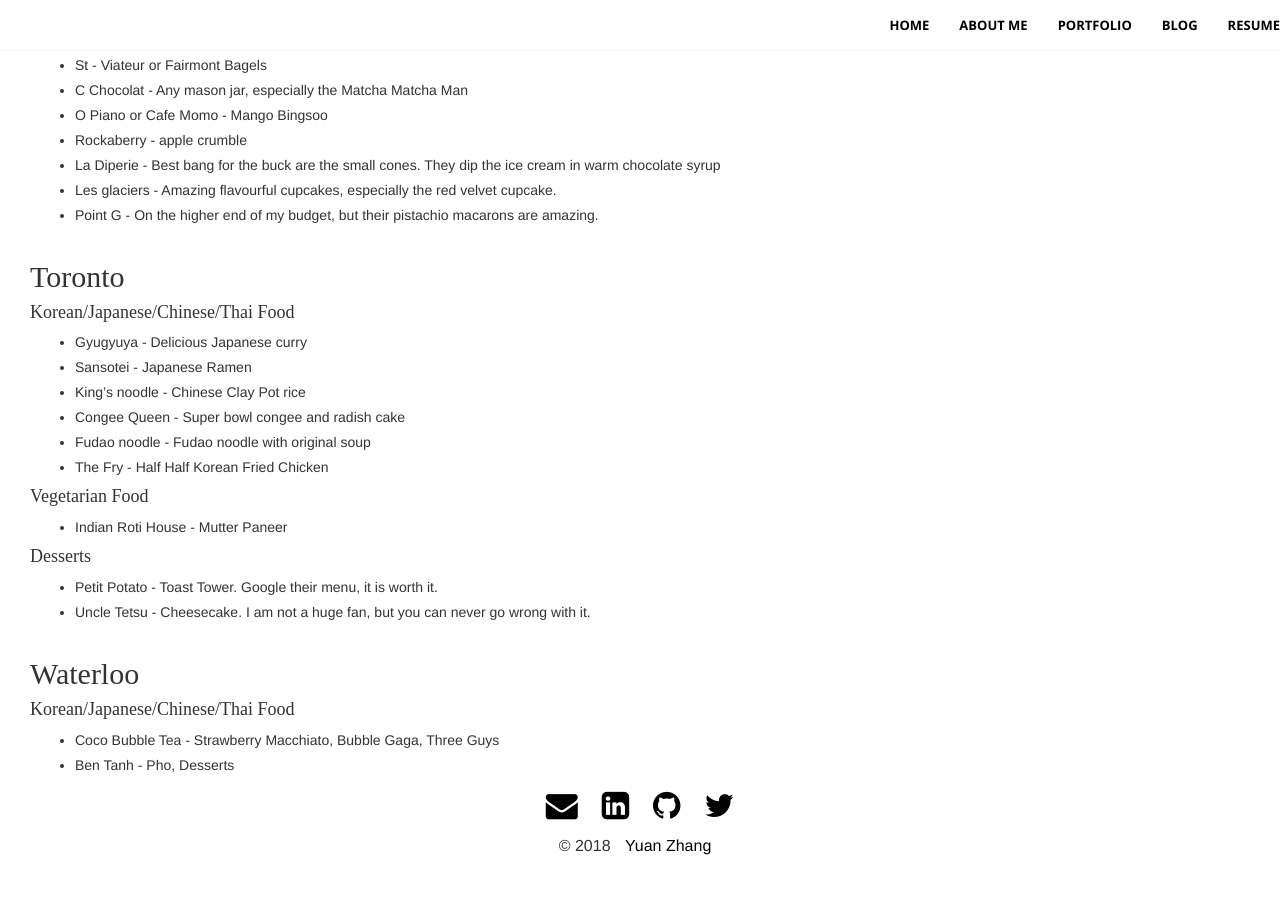
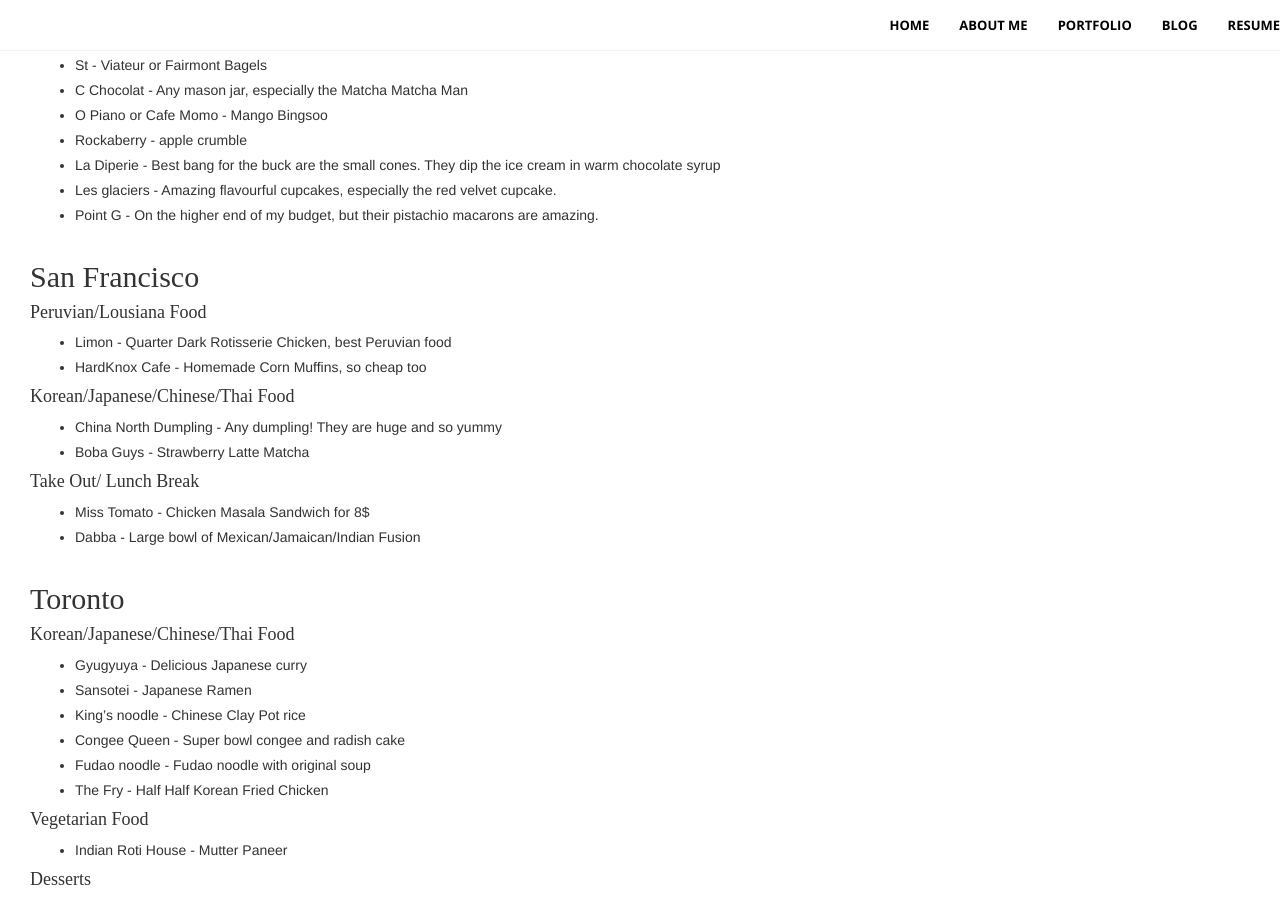
Before and after one commit to yzhang0/yzhang0.github.io, a Jekyll site: the page built from static/food.html, in a window 1280 px wide and 900 px high, scrolled down 533 px. Built offline with Jekyll 4.4.1, drawn with Linux system fonts in a browser that asks for light colours; some web fonts are replaced; before the commit the page ends 1391 px from its top, so only the background shows below that.

Commit message:
sf food list

```diff
--- a/static/food.html
+++ b/static/food.html
@@ -43,6 +43,23 @@ permalink: food.html
   <li>Point G - On the higher end of my budget, but their pistachio macarons are amazing.</li>
 </ul>
 <br>
+<h2 class="subposts" style="font-family: Chivo;">San Francisco</h2>
+<h4 class="subposts" style="font-family: Chivo;">Peruvian/Lousiana Food</h4>
+<ul class="subposts">
+  <li>Limon - Quarter Dark Rotisserie Chicken, best Peruvian food</li>
+  <li>HardKnox Cafe - Homemade Corn Muffins, so cheap too</li>
+</ul>
+<h4 class="subposts" style="font-family: Chivo;">Korean/Japanese/Chinese/Thai Food</h4>
+<ul class="subposts">
+  <li>China North Dumpling - Any dumpling! They are huge and so yummy</li>
+  <li>Boba Guys - Strawberry Latte Matcha</li>
+</ul>
+<h4 class="subposts" style="font-family: Chivo;">Take Out/ Lunch Break</h4>
+<ul class="subposts">
+  <li>Miss Tomato - Chicken Masala Sandwich for 8$</li>
+  <li>Dabba - Large bowl of Mexican/Jamaican/Indian Fusion</li>
+</ul>
+<br>
 <h2 class="subposts" style="font-family: Chivo;">Toronto</h2>
 <h4 class="subposts" style="font-family: Chivo;">Korean/Japanese/Chinese/Thai Food</h4>
 <ul class="subposts">
```
Also changed, not shown: static/datavislist.html (+8 -3 lines), 1 other file.
